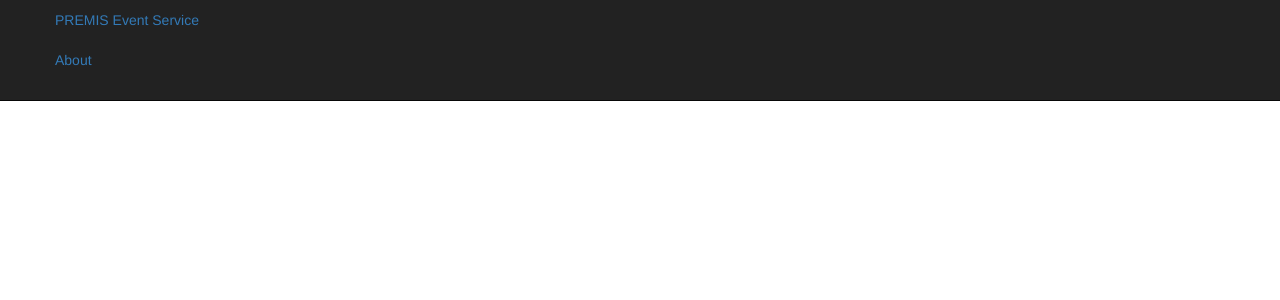
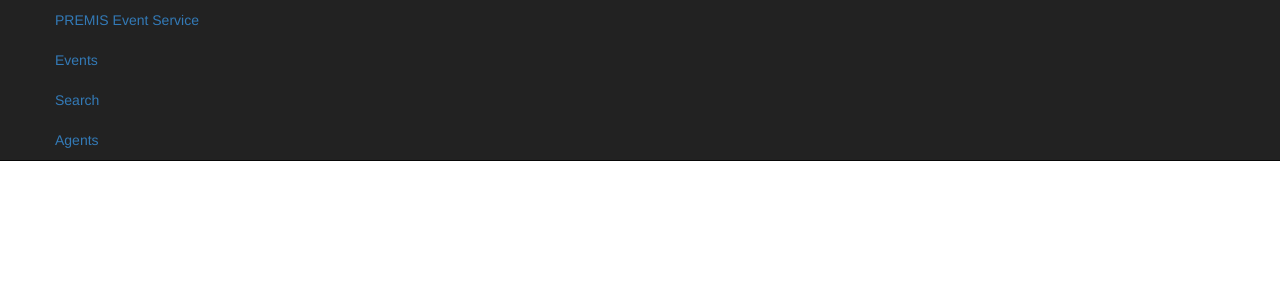
Before and after one commit to unt-libraries/django-premis-event-service, a Django app: template premis_event_service/templates/premis_event_service/base.html in a window 1280 px wide. Shown: the top 300 px of the page. Run offline with Django 3.2, Linux system fonts and the light colour scheme; the template is opened without the code that fills it: most values are stand-ins (such as "Sample title", 1, 10 or a date in 2020); some libraries are stand-ins or nearby versions.

Commit message:
Add proper nav links to base template

```diff
--- a/premis_event_service/templates/premis_event_service/base.html
+++ b/premis_event_service/templates/premis_event_service/base.html
@@ -24,13 +24,10 @@
             <div class="navbar-inner">
                 <div class="container-fluid" style="padding-left: 40px;">
                     <ul class="nav">
-                        <li><a class="brand" href="http://{{ request.META.HTTP_HOST }}/event/">PREMIS Event Service</a></li>
-                        <li><a href="">About</a></li>
-                        <li>
-                            <a href="/feed/">
-                                <i class="icon-white icon-rss"></i>
-                            </a>
-                        </li>
+                        <li><a class="brand" href="{% url 'premis_event_service.views.recent_event_list' %}">PREMIS Event Service</a></li>
+                        <li><a href="{% url 'premis_event_service.views.recent_event_list' %}">Events</a></li>
+                        <li><a href="{% url 'premis_event_service.views.event_search' %}">Search</a></li>
+                        <li><a href="{% url 'premis_event_service.views.humanAgent' %}">Agents</a></li>
                         <li class="divider-vertical"></li>
                     </ul>
                 </div>
```
